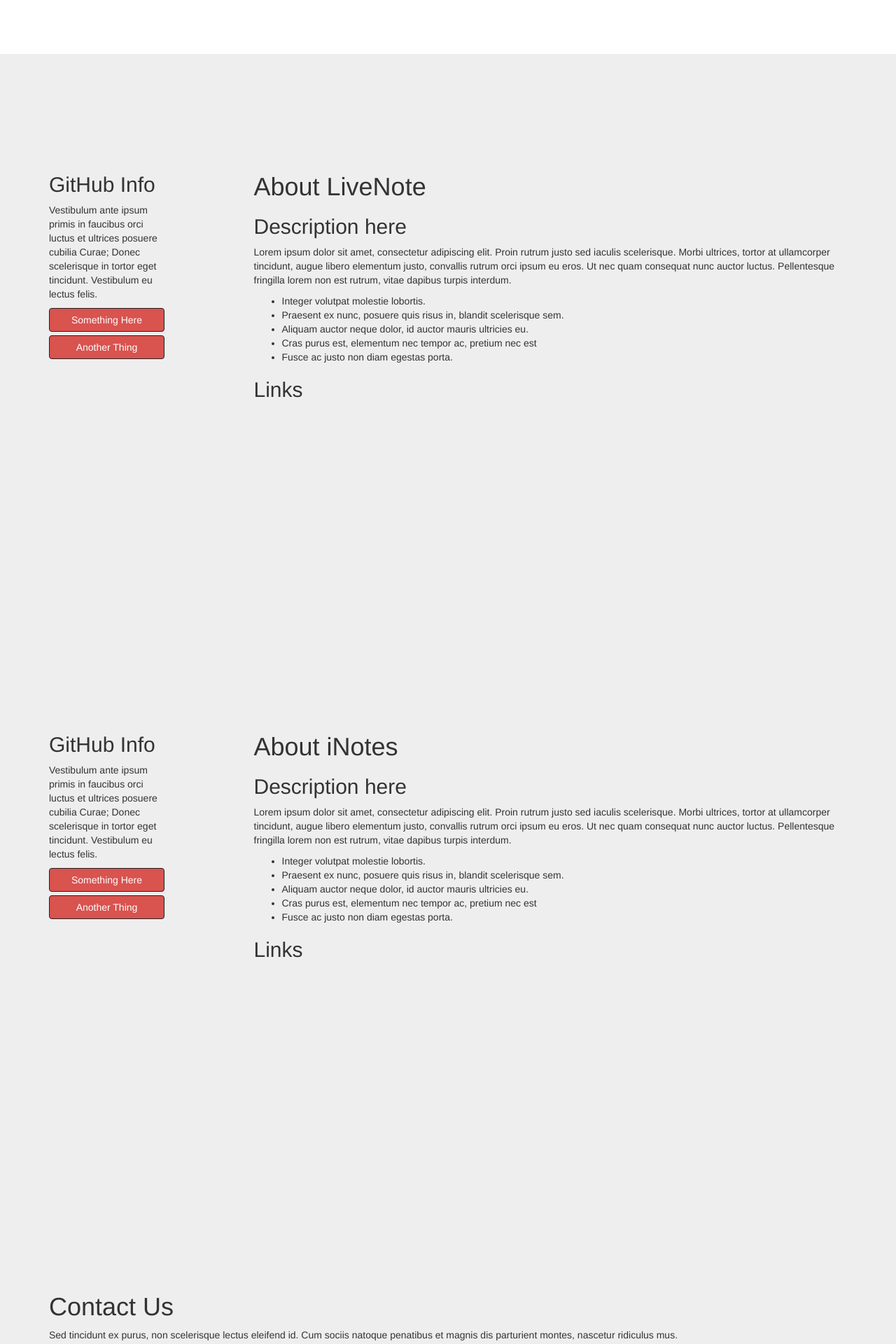
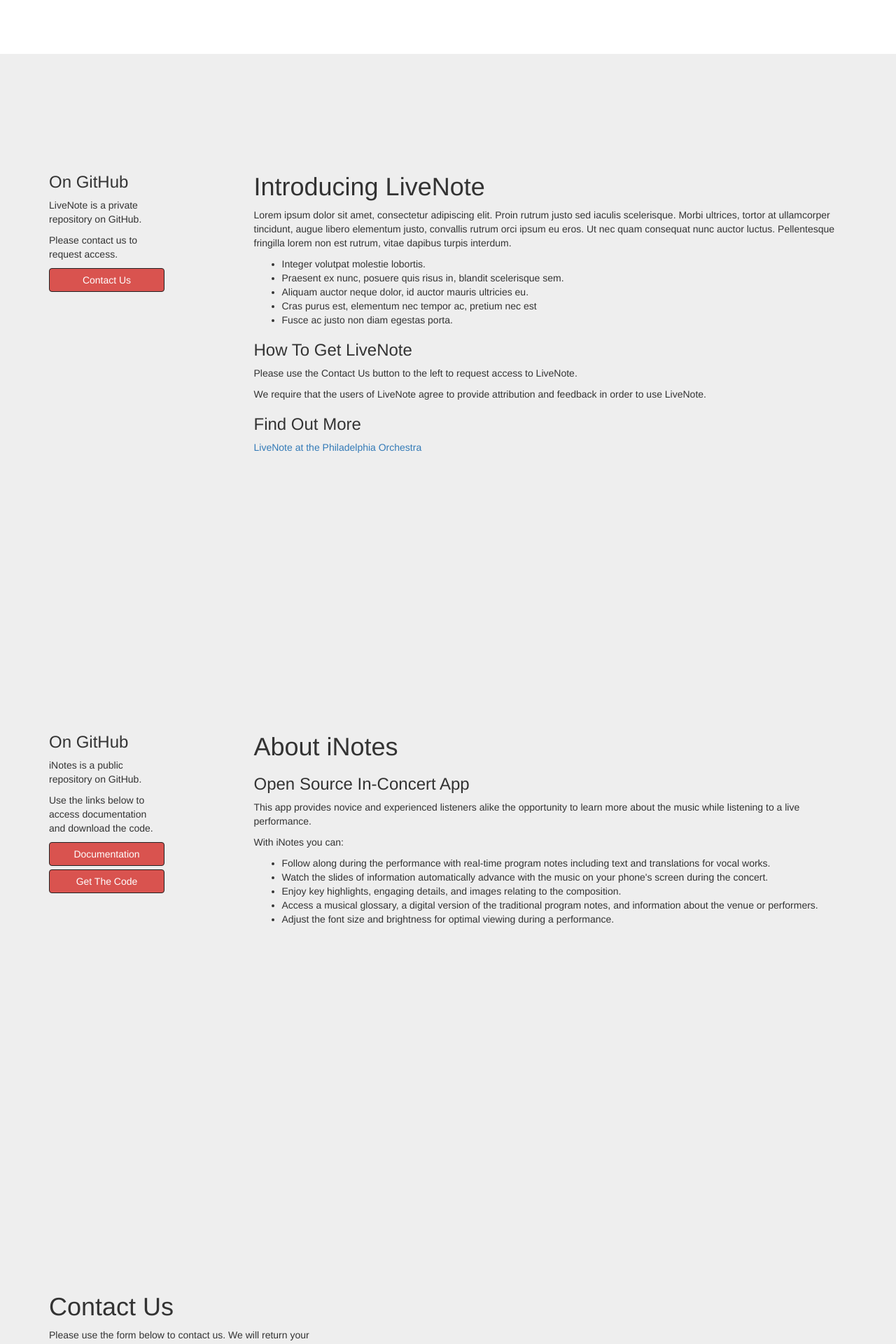
Before and after one commit to ThePhiladelphiaOrchestra/iNotes, a PHP site: page / in a window 1280 px wide. Shown: the part 723-2643 px from the top of the page at 70% size. Run offline with PHP 8.4, Linux system fonts and the light colour scheme.

Commit message:
Some more text

```diff
--- a/css/livenote.css
+++ b/css/livenote.css
@@ -1,3 +1,7 @@
+h2 {
+	font-size: 24px;
+}
+
 .about-section, .contact-section {
     text-align: left;
 }
--- a/index.html
+++ b/index.html
@@ -87,17 +87,17 @@
     <section id="aboutLiveNote" class="about-section">
         <div class="container">
             <div class="row">
-				<div class="col-lg-2">
-					<h2>GitHub Info</h2>
-					<p>Vestibulum ante ipsum primis in faucibus orci luctus et ultrices posuere cubilia Curae; Donec scelerisque in tortor eget tincidunt. Vestibulum eu lectus felis. </p>
-					<a class="btn btn-danger btn-block git-button" href="#" target="_blank">Something Here</a>
-					<a class="btn btn-danger btn-block git-button" href="#" target="_blank">Another Thing</a>
+				<div class="col-lg-2 git-info">
+					<h2>On GitHub</h2>
+					<p>LiveNote is a private repository on GitHub.</p>
+					<p></p>
+					<p>Please contact us to request access.</p>
+					<a class="btn btn-danger btn-block git-button page-scroll" href="#contact">Contact Us</a>
 				</div>
                 <div class="col-lg-1">
                 </div>
                 <div class="col-lg-9">
-                    <h1>About LiveNote</h1>
-					<h2>Description here</h2>
+                    <h1>Introducing LiveNote</h1>
 					<p>Lorem ipsum dolor sit amet, consectetur adipiscing elit. Proin rutrum justo sed iaculis scelerisque. Morbi ultrices, tortor at ullamcorper tincidunt, augue libero elementum justo, convallis rutrum orci ipsum eu eros. Ut nec quam consequat nunc auctor luctus. Pellentesque fringilla lorem non est rutrum, vitae dapibus turpis interdum.</p>
 					<ul>
 						<li>Integer volutpat molestie lobortis.</li>
@@ -106,7 +106,13 @@
 						<li>Cras purus est, elementum nec tempor ac, pretium nec est</li>
 						<li>Fusce ac justo non diam egestas porta.</li>
 					</ul>
-					<h2>Links</h2>
+					<h2>How To Get LiveNote</h2>
+					<p>Please use the Contact Us button to the left to request access to LiveNote.</p>
+					<p>We require that the users of LiveNote agree to provide attribution and feedback in order to use LiveNote.</p>
+					<h2>Find Out More</h2>
+					<div>
+						<a href="https://www.philorch.org/introducing-livenote%E2%84%A2#/">LiveNote at the Philadelphia Orchestra</a>
+					</div>
                 </div>
             </div>
         </div>
@@ -116,26 +122,28 @@
     <section id="aboutINotes" class="about-section">
         <div class="container">
             <div class="row">
-				<div class="col-lg-2">
-					<h2>GitHub Info</h2>
-					<p>Vestibulum ante ipsum primis in faucibus orci luctus et ultrices posuere cubilia Curae; Donec scelerisque in tortor eget tincidunt. Vestibulum eu lectus felis. </p>
-					<a class="btn btn-danger btn-block git-button" href="#" target="_blank">Something Here</a>
-					<a class="btn btn-danger btn-block git-button" href="#" target="_blank">Another Thing</a>
+				<div class="col-lg-2 git-info">
+					<h2>On GitHub</h2>
+					<p>iNotes is a public repository on GitHub.  </p>
+					<p></p>
+					<p>Use the links below to access documentation and download the code.</p>
+					<a class="btn btn-danger btn-block git-button" href="https://github.com/ThePhiladelphiaOrchestra/iNotes" target="_blank">Documentation</a>
+					<a class="btn btn-danger btn-block git-button" href="https://github.com/ThePhiladelphiaOrchestra/iNotes/wiki" target="_blank">Get The Code</a>
 				</div>
                 <div class="col-lg-1">
                 </div>
                 <div class="col-lg-9">
                     <h1>About iNotes</h1>
-					<h2>Description here</h2>
-					<p>Lorem ipsum dolor sit amet, consectetur adipiscing elit. Proin rutrum justo sed iaculis scelerisque. Morbi ultrices, tortor at ullamcorper tincidunt, augue libero elementum justo, convallis rutrum orci ipsum eu eros. Ut nec quam consequat nunc auctor luctus. Pellentesque fringilla lorem non est rutrum, vitae dapibus turpis interdum.</p>
+					<h2>Open Source In-Concert App</h2>
+					<p>This app provides novice and experienced listeners alike the opportunity to learn more about the music while listening to a live performance. </p>
+					<p>With iNotes you can:</p>
 					<ul>
-						<li>Integer volutpat molestie lobortis.</li>
-						<li>Praesent ex nunc, posuere quis risus in, blandit scelerisque sem.</li>
-						<li>Aliquam auctor neque dolor, id auctor mauris ultricies eu. </li>
-						<li>Cras purus est, elementum nec tempor ac, pretium nec est</li>
-						<li>Fusce ac justo non diam egestas porta.</li>
+						<li>Follow along during the performance with real-time program notes including text and translations for vocal works.</li>
+						<li>Watch the slides of information automatically advance with the music on your phone's screen during the concert.</li>
+						<li>Enjoy key highlights, engaging details, and images relating to the composition. </li>
+						<li>Access a musical glossary, a digital version of the traditional program notes, and information about the venue or performers.</li>
+						<li>Adjust the font size and brightness for optimal viewing during a performance.</li>
 					</ul>
-					<h2>Links</h2>
                 </div>
             </div>
         </div>
@@ -147,7 +155,7 @@
             <div class="row">
                 <div class="col-lg-12">
                     <h1>Contact Us</h1>
-                    <p>Sed tincidunt ex purus, non scelerisque lectus eleifend id. Cum sociis natoque penatibus et magnis dis parturient montes, nascetur ridiculus mus. </p>
+                    <p>Please use the form below to contact us. We will return your  </p>
                     <form>
                     	<div class="form-group row">
 						    <label for="name" class="col-sm-2 col-form-label">Your Name</label>
```
